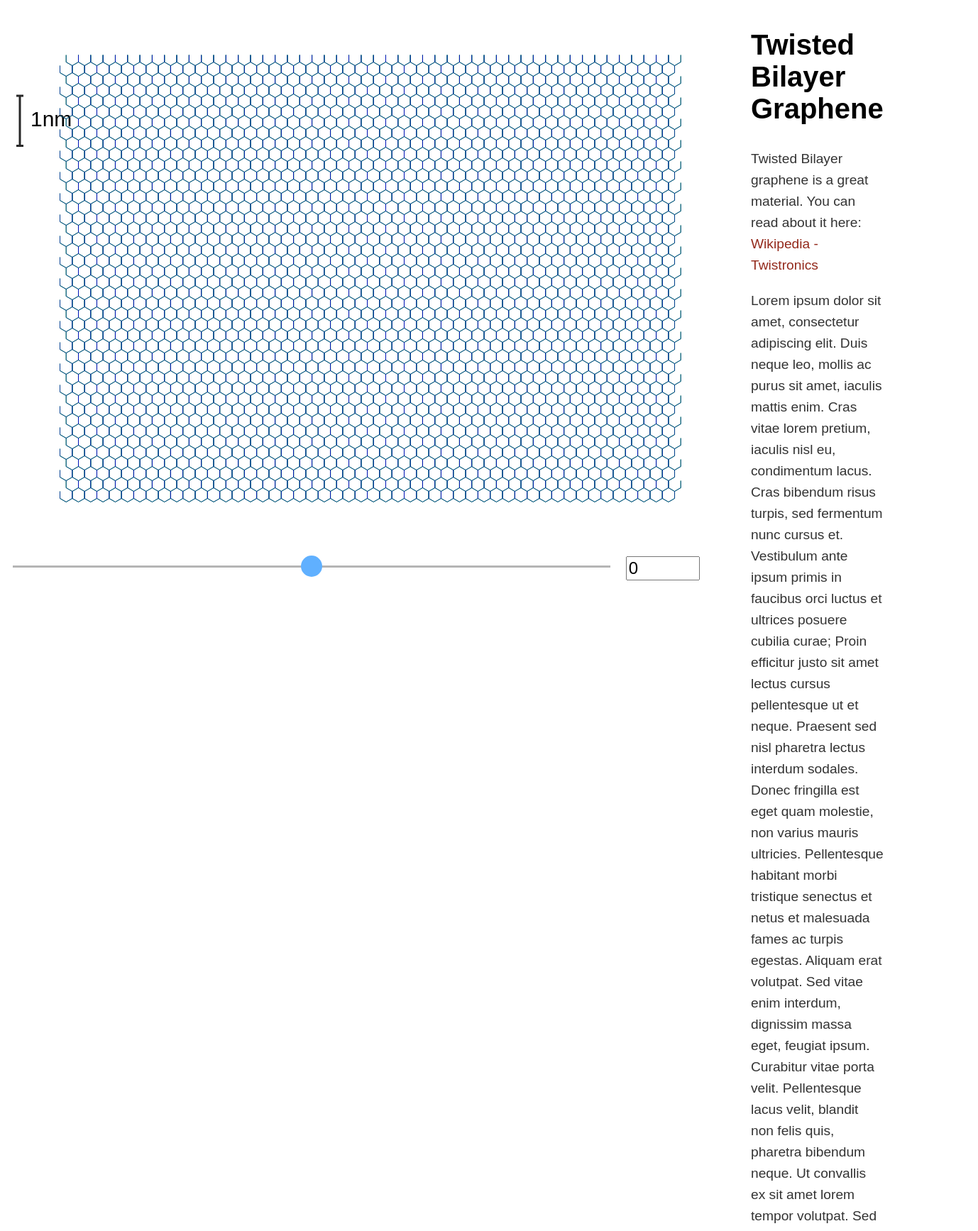
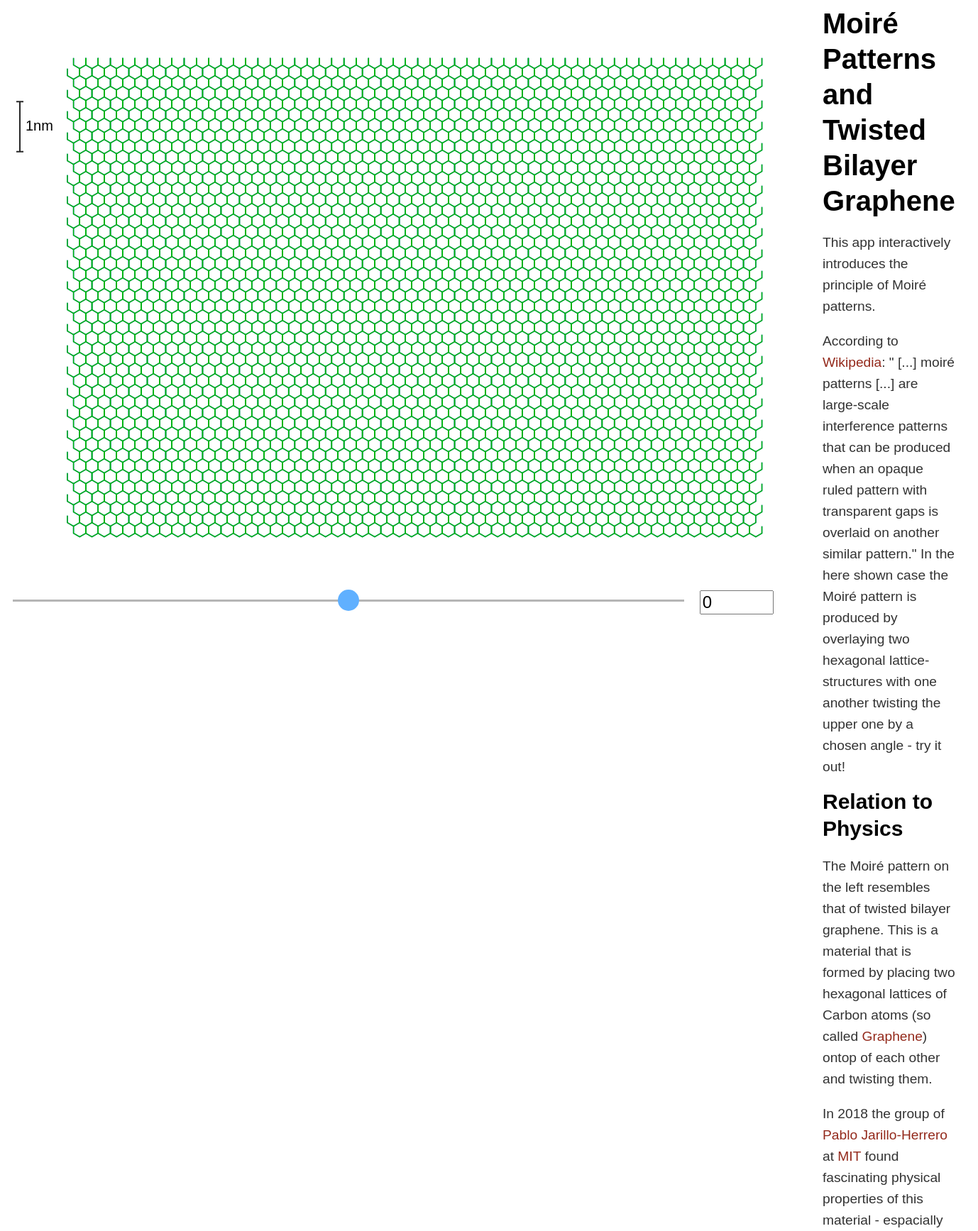
Before and after one commit to ce335805/TBGAnimator, an Angular app: page / in a window 1280 px wide. Shown: the top 1735 px of the page at 71% size, 1378 px wide, since content can reach past the window. Built offline with nearby package versions, Linux system fonts and the light colour scheme.

Commit message:
Wrote explainations
Added explainations and links

```diff
--- a/src/app/app.component.css
+++ b/src/app/app.component.css
@@ -10,11 +10,6 @@
 .Content {
 }
 
-h2 {
-  font-size: 2.5em;
-  font-family: sans-serif;
-}
-
 p {
   font-size: 1.2em;
   font-family: sans-serif;
--- a/src/app/content/content.component.css
+++ b/src/app/content/content.component.css
@@ -2,7 +2,7 @@
   display: grid;
   grid-template-columns: auto 1fr;
   grid-template-rows: auto 1fr;
-  row-gap: 10px;
+  row-gap: 0.5em;
 
 }
 
@@ -19,7 +19,7 @@
 .explainations{
   grid-column: 2 / 3;
   grid-row: 1 / 3;
-  padding-left: 2em;
+  padding-left: 0.5em;
   padding-right: 2em;
 }
 
--- a/src/app/content/explainations/explainations.component.css
+++ b/src/app/content/explainations/explainations.component.css
@@ -1,19 +1,59 @@
 a,
+a:visited {
+  color: #93291b;
+  text-decoration: none;
+}
 
-a:visited { color: #93291b; text-decoration: none; }
+a:hover {
+  text-decoration: underline
+}
 
-a:hover { text-decoration: underline }
+h1 {
+  font-family: 'Enriqueta', arial, serif;
+  line-height: 1.25;
+  margin: 0 0 10px;
+  font-size: 40px;
+  font-weight: bold;
+}
 
-h1 { font-family: 'Enriqueta', arial, serif; line-height: 1.25; margin: 0 0 10px; font-size: 40px; font-weight: bold; }
+h2 {
+  font-family: 'Enriqueta', arial, serif;
+  line-height: 1.25;
+  margin: 0 0 10px;
+  font-size: 30px;
+  font-weight: bold;
+}
 
 h1 a,
+h1 a:visited {
+  color: #333333
+}
 
-h1 a:visited { color: #333333 }
+h1 a:hover {
+  color: #93291b;
+  text-decoration: none;
+}
 
-h1 a:hover { color: #93291b; text-decoration: none; }
+p {
+  color: #333333;
+  font-family: "Helvetica Neue", Arial, sans-serif;
+  font-size: 16px;
+  font-weight: 300;
+  line-height: 1.5625;
+  margin-bottom: 15px;
+}
 
-p { color: #333333; font-family: "Helvetica Neue",Arial,sans-serif; font-size: 16px; font-weight: 300; line-height: 1.5625; margin-bottom: 15px; }
+a.read-more {
+  background-color: #93291b;
+  border: 1px solid #333333;
+  border-radius: 3px 3px 3px 3px;
+  box-shadow: 0 0 1px #93291b inset;
+  color: #f5f5f5;
+  padding: 5px;
+}
 
-a.read-more { background-color: #93291b; border: 1px solid #333333; border-radius: 3px 3px 3px 3px; box-shadow: 0 0 1px #93291b inset; color: #f5f5f5; padding: 5px; }
-
-a.read-more:hover { background-color: #be3523; border-radius: 3px 3px 3px 3px; text-decoration: none; }
+a.read-more:hover {
+  background-color: #be3523;
+  border-radius: 3px 3px 3px 3px;
+  text-decoration: none;
+}
--- a/src/app/content/explainations/explainations.component.html
+++ b/src/app/content/explainations/explainations.component.html
@@ -1,25 +1,42 @@
 <div class="text">
-  <h2>Twisted Bilayer Graphene</h2>
-  <p>Twisted Bilayer graphene is a great material.
-    You can read about it here:
-    <a href="https://en.wikipedia.org/wiki/Twistronics" target="_blank">Wikipedia - Twistronics</a>
+  <h1>Moiré Patterns and Twisted Bilayer Graphene</h1>
+  <p>
+    This app interactively introduces the principle of Moiré patterns.
+  </p>
+  <p>
+    According to <a href="https://en.wikipedia.org/wiki/Moir%C3%A9_pattern" target="_blank">Wikipedia</a>: " [...] moiré patterns [...] are large-scale interference patterns that can be produced when
+    an opaque ruled pattern with transparent gaps is overlaid on another similar pattern."
+    In the here shown case the Moiré pattern is produced by overlaying two hexagonal lattice-structures with one another
+    twisting the upper one by a chosen angle - try it out!
+  </p>
+
+  <h2>Relation to Physics</h2>
+  <p>
+    The Moiré pattern on the left resembles that of twisted bilayer graphene.
+    This is a material that is formed by placing two hexagonal lattices of Carbon atoms
+    (so called <a href="https://en.wikipedia.org/wiki/Graphene" target="_blank">Graphene</a>)
+    ontop of each other and twisting them.
+  </p>
+  <p>
+    In 2018 the group of <a href="http://jarilloherrero.mit.edu/" target="_blank">Pablo Jarillo-Herrero</a>
+    at <a href="https://www.mit.edu/" target="_blank">MIT</a> found fascinating physical properties of this material -
+    espacially at a so called <i>magic angle</i> of 1.05° - type it in and look at the pattern!
+    They published their results in the journal <a href="https://www.nature.com/articles/nature26160" target="_blank">nature</a>.
   </p>
 
   <p>
-    Lorem ipsum dolor sit amet, consectetur adipiscing elit. Duis neque leo, mollis ac purus sit amet, iaculis mattis
-    enim. Cras vitae lorem pretium, iaculis nisl eu, condimentum lacus. Cras bibendum risus turpis, sed fermentum nunc
-    cursus et. Vestibulum ante ipsum primis in faucibus orci luctus et ultrices posuere cubilia curae; Proin efficitur
-    justo sit amet lectus cursus pellentesque ut et neque. Praesent sed nisl pharetra lectus interdum sodales. Donec
-    fringilla est eget quam molestie, non varius mauris ultricies. Pellentesque habitant morbi tristique senectus et
-    netus
-    et malesuada fames ac turpis egestas. Aliquam erat volutpat. Sed vitae enim interdum, dignissim massa eget, feugiat
-    ipsum. Curabitur vitae porta velit. Pellentesque lacus velit, blandit non felis quis, pharetra bibendum neque. Ut
-    convallis ex sit amet lorem tempor volutpat. Sed varius, urna id convallis laoreet, quam leo malesuada diam, non
-    luctus quam libero ac libero. Ut id velit augue. Duis porta lectus ac aliquam ultricies.
+    By now there exist many more examples of materials that realize a Moiré pattern.
+    Their properties are subject to intense research under the topic of
+    <a href="https://en.wikipedia.org/wiki/Twistronics" target="_blank">Twistronics</a>.
   </p>
 
-  <p>You can check out the code for this animation on
-    <a href="https://github.com/ce335805/TBGAnimator" target="_blank">GitHub</a>
-    .
+  <h2>Want to learn more?</h2>
+  <p>
+    Fell free to contanct me via <a href="mailto: christian.eckhardt@mpsd.mpg.de" target="_blank">mail</a>
+    or visit our <a href="https://lab.sentef.org/" target="_blank">group-website</a>.
+  </p>
+  <p>
+    You can check out the code for this animation on
+    <a href="https://github.com/ce335805/TBGAnimator" target="_blank">GitHub</a>.
   </p>
 </div>
--- a/src/app/content/grid/grid.component.ts
+++ b/src/app/content/grid/grid.component.ts
@@ -13,8 +13,8 @@ export class GridComponent implements AfterViewInit, OnChanges {
     this.angle = 0.;
     this.unitLength = 10;
 
-    this.frameWidth = 1006;
-    this.frameHeight = 750;
+    this.frameWidth = 1131;
+    this.frameHeight = 800;
     this.gridWidth = this.frameWidth / 1.2;
     this.gridHeight = this.frameHeight / 1.2;
     this.sin60 = 0.86602540378;
@@ -52,10 +52,10 @@ export class GridComponent implements AfterViewInit, OnChanges {
   }
 
   onScroll(e: WheelEvent): void {
-    if (e.deltaY > 0 && this.unitLength < 30) {
-      this.unitLength = this.unitLength + 0.1;
-    } else if (e.deltaY < 0 && this.unitLength > 3) {
-      this.unitLength = this.unitLength - 0.1;
+    if (e.deltaY > 0 && this.unitLength > 3) {
+      this.unitLength = this.unitLength - 0.02 * this.unitLength;
+    } else if (e.deltaY < 0 && this.unitLength < 30) {
+      this.unitLength = this.unitLength + 0.02 * this.unitLength;
     }
     this.draw();
   }
@@ -64,12 +64,13 @@ export class GridComponent implements AfterViewInit, OnChanges {
     this.context.save();
     this.context.clearRect(0, 0, this.frameWidth, this.frameHeight);
     this.drawScale();
-    this.context.strokeStyle = 'rgb(0,200,20)';
+    this.context.strokeStyle = 'rgb(0,64,255)';
+    this.context.lineWidth = 1.5;
     this.drawHexagonGrid();
     this.context.translate(this.frameWidth / 2, this.frameHeight / 2);
     this.context.rotate((Math.PI / 180) * this.angle);
     this.context.translate(-this.frameWidth / 2, -this.frameHeight / 2);
-    this.context.strokeStyle = 'rgba(0,0,200,0.7)';
+    this.context.strokeStyle = 'rgb(0,187,4)';
     this.drawHexagonGrid();
     this.context.restore();
   }
@@ -112,7 +113,7 @@ export class GridComponent implements AfterViewInit, OnChanges {
     this.context.save();
     const nm = this.unitLength / (0.142);
     const yOffset = this.frameHeight - this.gridHeight;
-    const fontSize = 30;
+    const fontSize = 20;
     this.context.font = fontSize + 'px Arial';
     this.context.beginPath();
     this.context.moveTo(5, yOffset);
@@ -122,9 +123,9 @@ export class GridComponent implements AfterViewInit, OnChanges {
     this.context.moveTo(5, nm + yOffset);
     this.context.lineTo(15, nm + yOffset);
     this.context.strokeStyle = 'rgb(40,40,40)';
-    this.context.lineWidth = 3;
+    this.context.lineWidth = 2;
     this.context.stroke();
-    this.context.fillText('1nm', fontSize / 2 + 10, yOffset + nm / 2 + fontSize / 4, 100);
+    this.context.fillText('1nm', fontSize / 2 + 8, yOffset + nm / 2 + fontSize / 4, 100);
     this.context.restore();
   }
 
```
